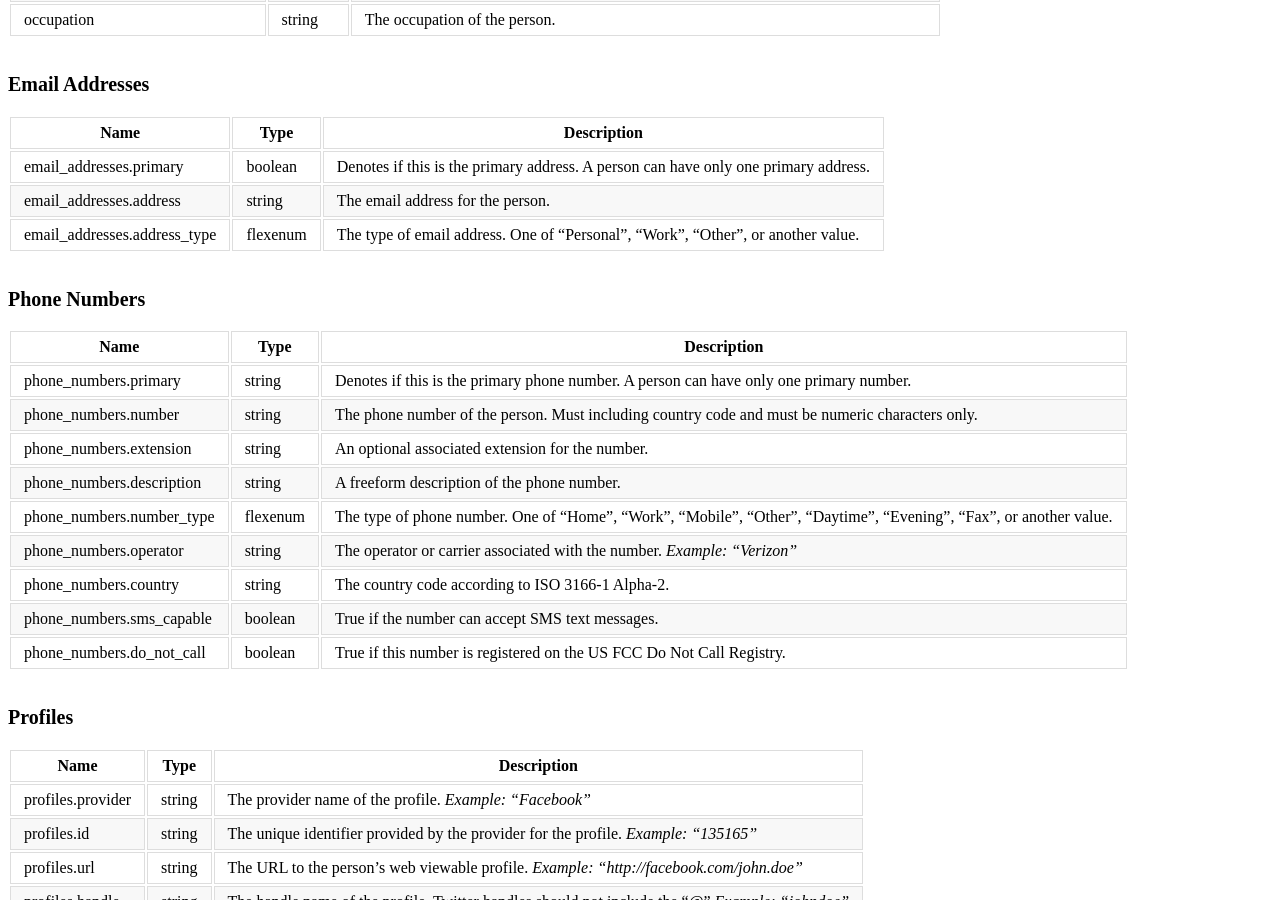
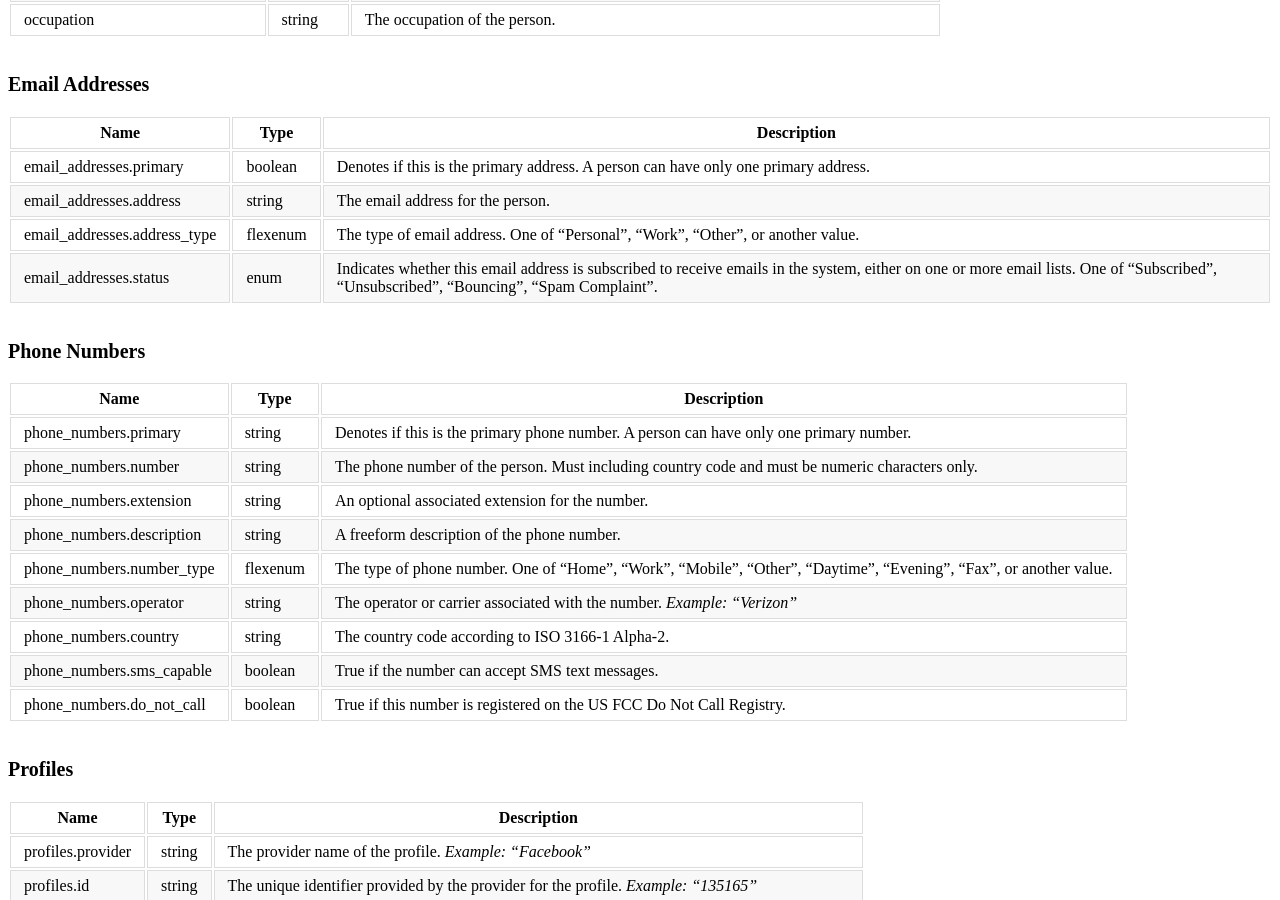
Before and after one commit to opensupporter/osdi-docs, a Jekyll site: the page built from people.md, in a window 1280 px wide and 900 px high, scrolled down 4165 px. Built offline with Jekyll 4.4.1, drawn with Linux system fonts in a browser that asks for light colours; a style sheet for code colours, icons or effects is not loaded.

Commit message:
adding subscription status back to people

```diff
--- a/people.md
+++ b/people.md
@@ -131,6 +131,7 @@ These JSON hashes included in the table above are broken out into their own tabl
 |email_addresses.primary	|boolean	|Denotes if this is the primary address. A person can have only one primary address.
 |email_addresses.address	|string	|The email address for the person.
 |email_addresses.address_type	|flexenum	|The type of email address. One of "Personal", "Work", "Other", or another value.
+|email_addresses.status	|enum	|Indicates whether this email address is subscribed to receive emails in the system, either on one or more email lists. One of "Subscribed", "Unsubscribed", "Bouncing", "Spam Complaint".
 
 #### Phone Numbers
 
```
